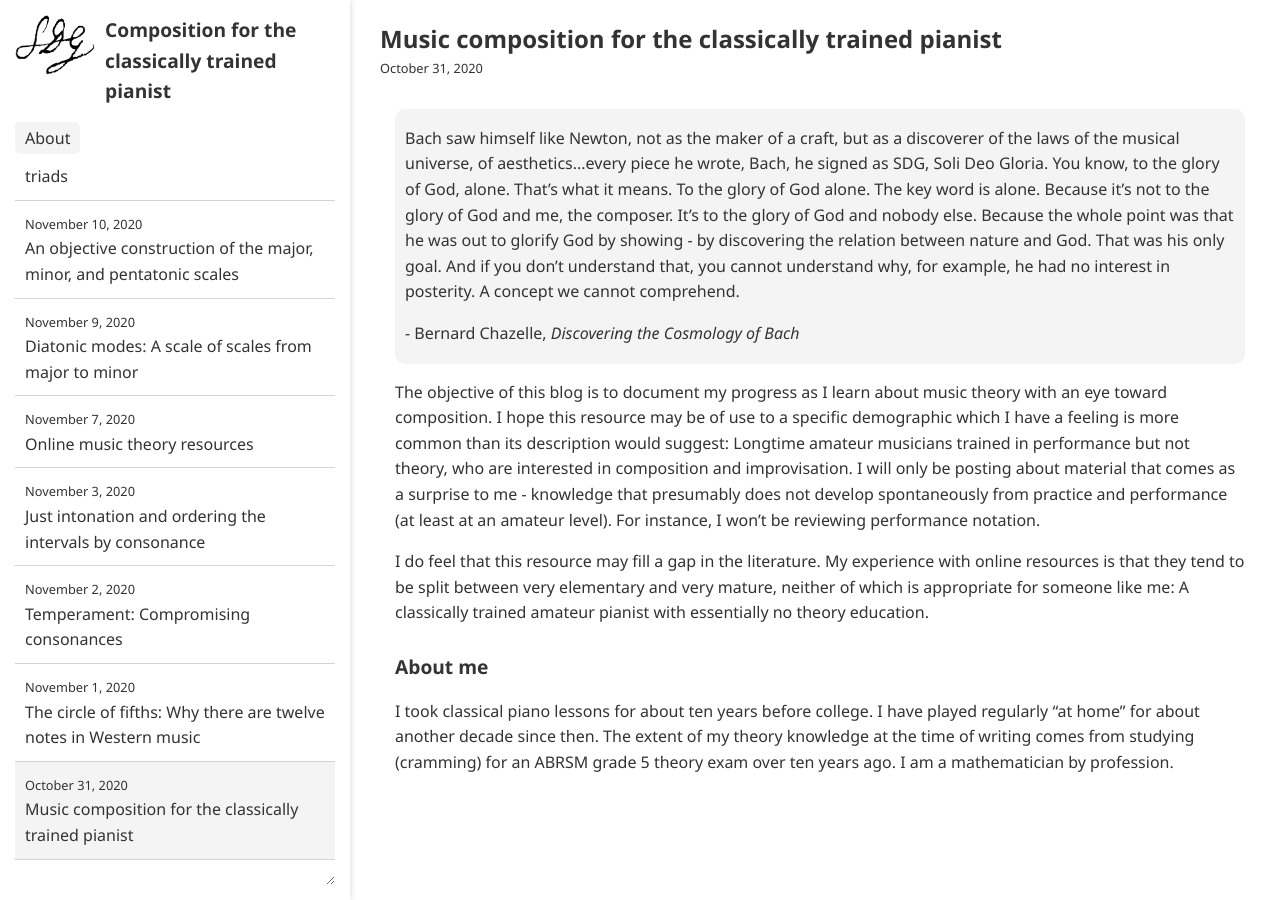
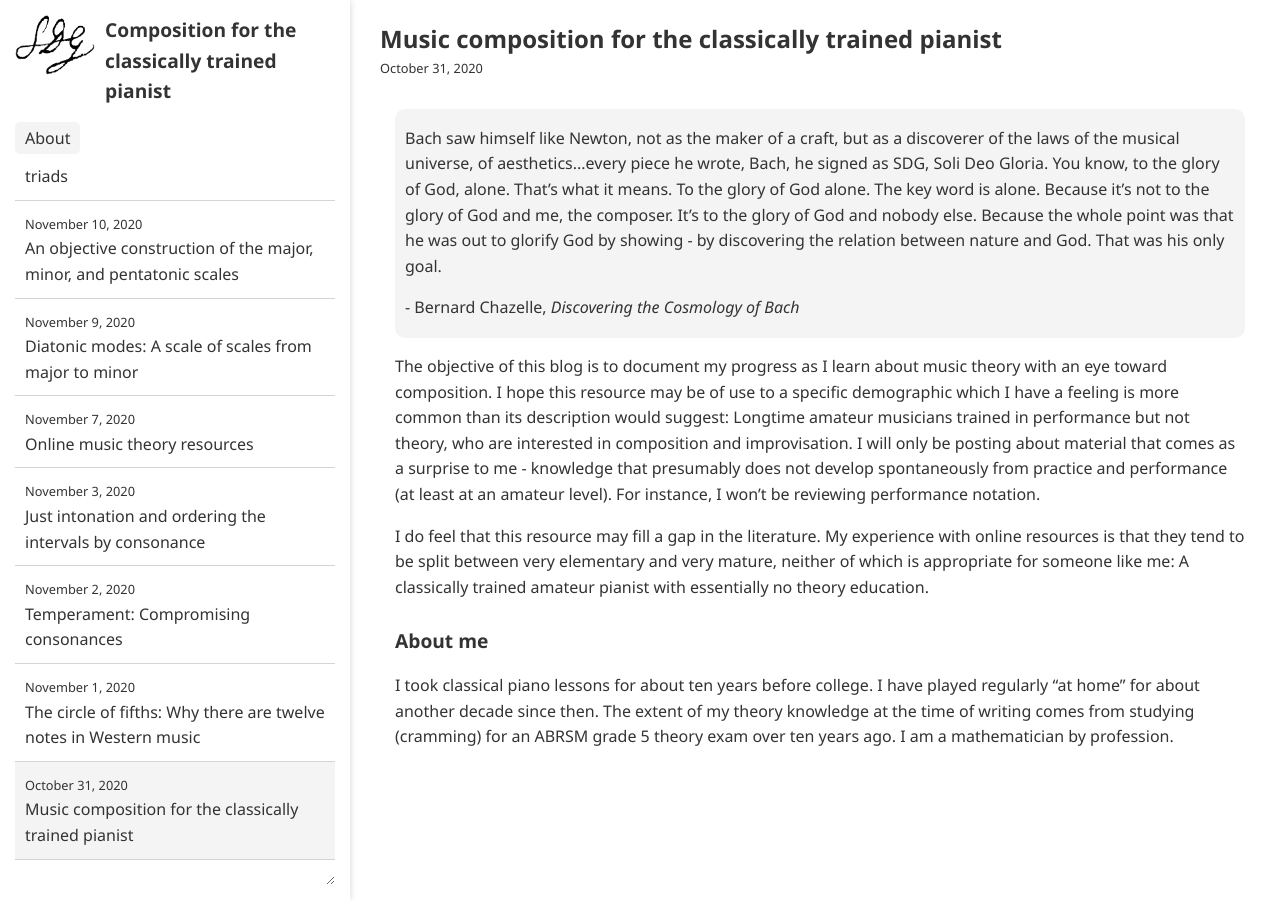
Before and after one commit to ansyblenetwork/sdg, a Jekyll site: the page built from _posts/2020-10-31-music-composition-for-the-classically-trained.md, in a window 1280 px wide. Built offline with Jekyll 4.4.1, drawn with Linux system fonts in a browser that asks for light colours.

Commit message:
Update 2020-10-31-music-composition-for-the-classically-trained.md

```diff
--- a/_posts/2020-10-31-music-composition-for-the-classically-trained.md
+++ b/_posts/2020-10-31-music-composition-for-the-classically-trained.md
@@ -3,7 +3,7 @@ title: "Music composition for the classically trained pianist"
 ---
 
 <div class="media">
-  <p>Bach saw himself like Newton, not as the maker of a craft, but as a discoverer of the laws of the musical universe, of aesthetics...every piece he wrote, Bach, he signed as SDG, Soli Deo Gloria. You know, to the glory of God, alone. That’s what it means. To the glory of God alone. The key word is alone. Because it’s not to the glory of God and me, the composer. It’s to the glory of God and nobody else. Because the whole point was that he was out to glorify God by showing - by discovering the relation between nature and God. That was his only goal. And if you don’t understand that, you cannot understand why, for example, he had no interest in posterity. A concept we cannot comprehend.</p>
+  <p>Bach saw himself like Newton, not as the maker of a craft, but as a discoverer of the laws of the musical universe, of aesthetics...every piece he wrote, Bach, he signed as SDG, Soli Deo Gloria. You know, to the glory of God, alone. That’s what it means. To the glory of God alone. The key word is alone. Because it’s not to the glory of God and me, the composer. It’s to the glory of God and nobody else. Because the whole point was that he was out to glorify God by showing - by discovering the relation between nature and God. That was his only goal.</p>
 
   <p>- Bernard Chazelle, <i>Discovering the Cosmology of Bach</i></p>
 </div>
```
